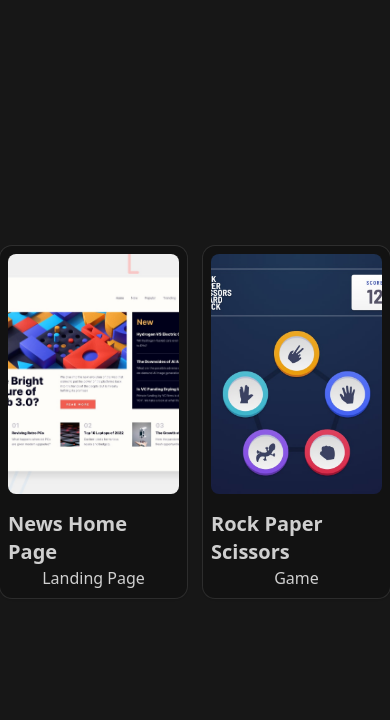
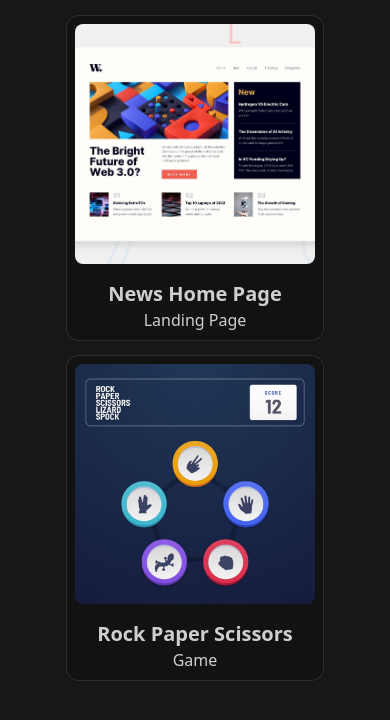
Before and after one commit to daft2/frontend-2023, a React (Vite) app: page / in a window 390 px wide. Shown: the top 720 px of the page. Built offline with nearby package versions, Linux system fonts and the light colour scheme.

Commit message:
ref: fix homepage mobile

```diff
--- a/src/App.tsx
+++ b/src/App.tsx
@@ -37,12 +37,12 @@ const Homepage = () => {
   const navigate = useNavigate();
 
   return (
-    <div className="flex w-screen h-screen bg-neutral-900 justify-center items-center">
-      <div className="flex gap-4">
+    <div className="flex w-screen h-screen bg-neutral-900 p-4 justify-center">
+      <div className="grid grid-cols-1 md:grid-cols-2 lg:grid-cols-3 xl:grid-cols-5 gap-4 h-fit">
         {PROJECT.map((item) => (
           <div
             onClick={() => navigate(item.path)}
-            className="flex flex-col overflow-hidden max-w-md bg-[#121212] shadow ring-1 ring-white/10 p-2 rounded-xl gap-4 text-white/80 hover:text-white cursor-pointer hover:ring-white/50"
+            className="flex flex-col overflow-hidden bg-[#121212] h-fit shadow ring-1 ring-white/10 p-2 rounded-xl gap-4 text-white/80 hover:text-white cursor-pointer hover:ring-white/50"
           >
             <img
               src={item.thumbnail}
```
